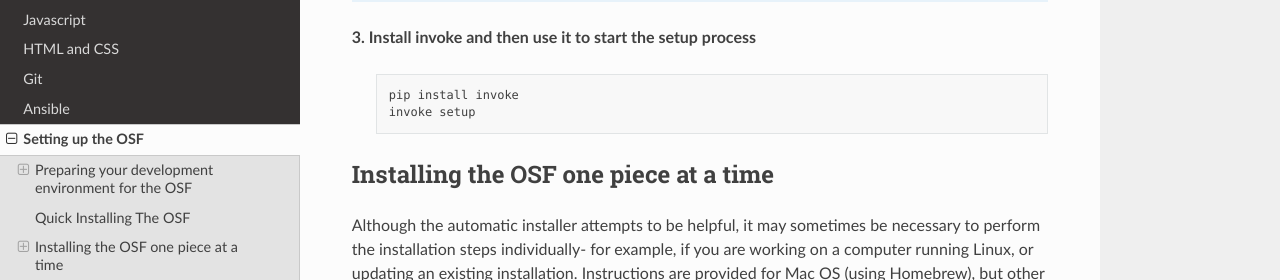
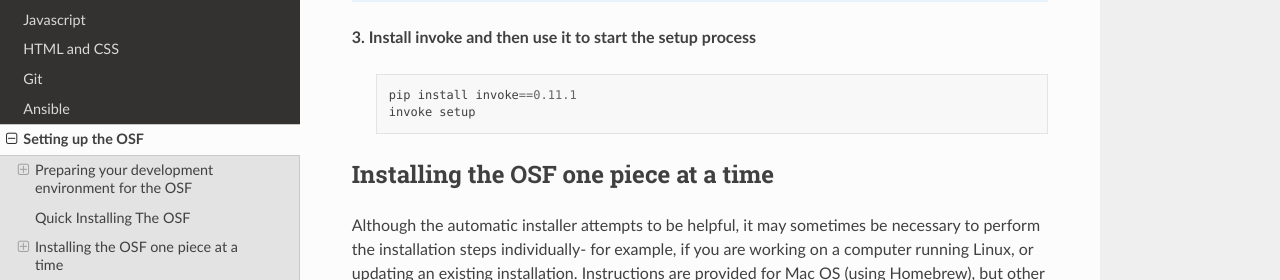
Before and after one commit to CenterForOpenScience/COSDev, a Sphinx documentation site: the page built from docs/osf/setup.rst, in a window 1280 px wide and 900 px high, scrolled down 6155 px. Shown: the part 172-452 px from the top of the window. Built offline with Sphinx 7.4.7 and the Read the Docs theme 2.0.0, drawn with Linux system fonts in a browser that asks for light colours.

Commit message:
Version for invoke needs to be set to 0.11.1

```diff
--- a/docs/osf/setup.rst
+++ b/docs/osf/setup.rst
@@ -280,7 +280,7 @@
 
     ::
 
-        pip install invoke
+        pip install invoke==0.11.1
         invoke setup
 
 
```
